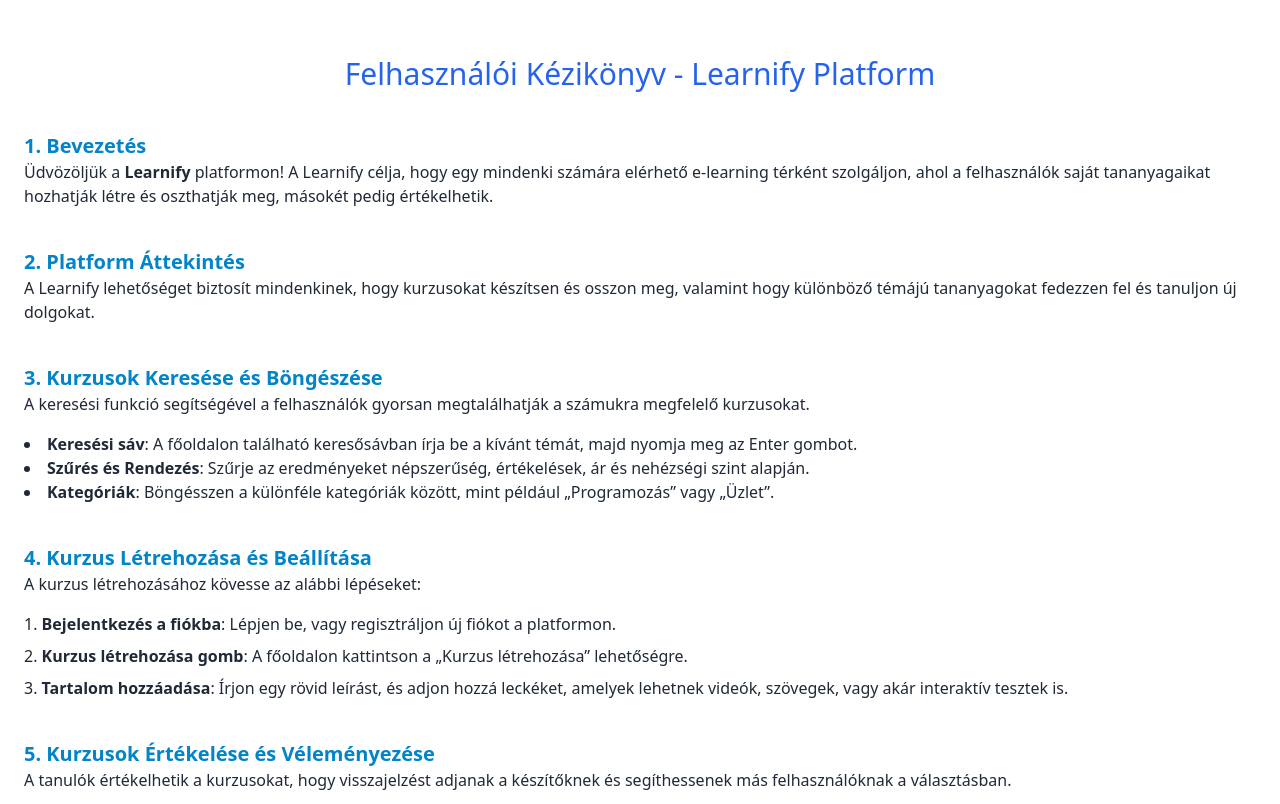
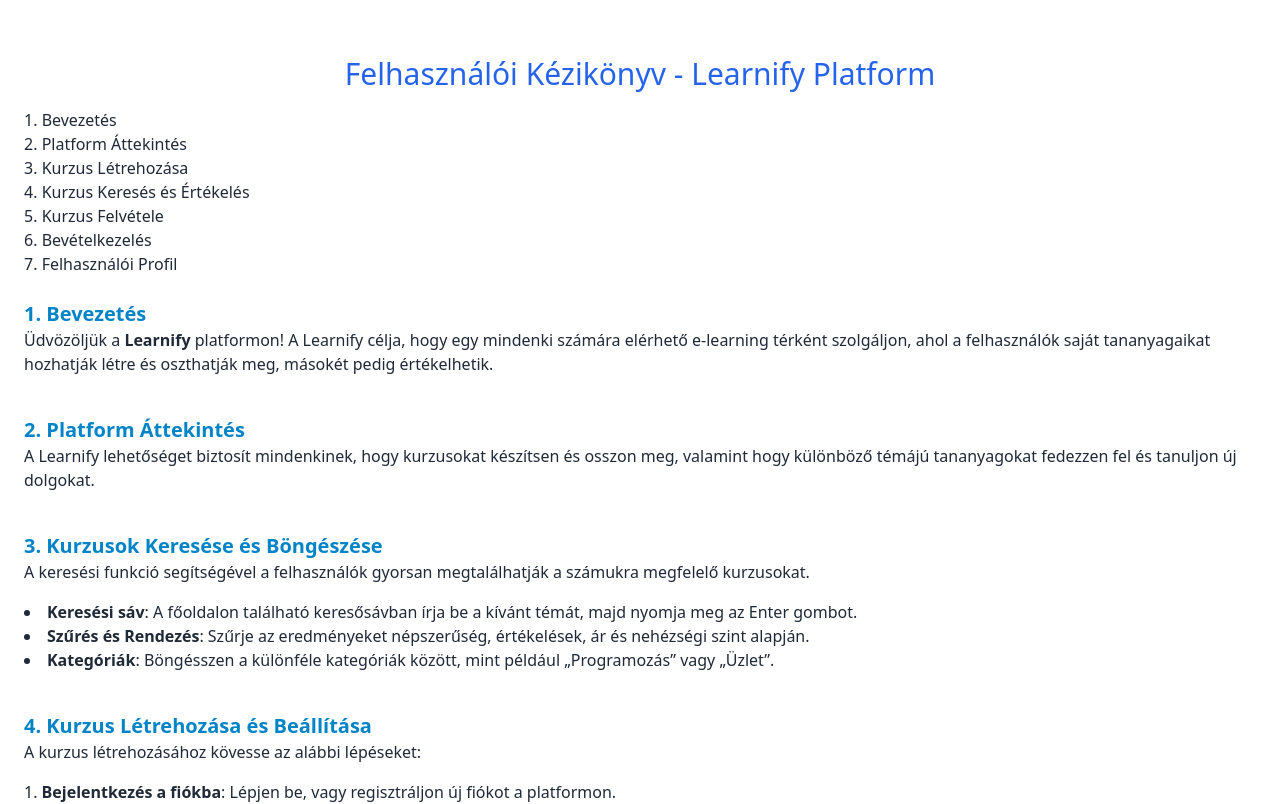
Before and after one commit to vaydominika/szoftvertech-h3, a Next.js app: page /user-guidebook in a window 1280 px wide. Shown: the top 804 px of the page. Built offline with nearby package versions, Linux system fonts and the light colour scheme.

Commit message:
edited guide book

```diff
--- a/src/app/user-guidebook/page.tsx
+++ b/src/app/user-guidebook/page.tsx
@@ -1,5 +1,3 @@
-import { Table, TableBody, TableRow, TableHeader } from "@/components/ui/table";
-
 export default function UserGuidebook() {
     const tableOfContents = [
         { number: "1.", title: "Bevezetés", id: "bevezetes" },
@@ -9,7 +7,6 @@
         { number: "5.", title: "Kurzus Felvétele", id: "kurzus-felvetele" },
         { number: "6.", title: "Bevételkezelés", id: "bevetelkezeles" },
         { number: "7.", title: "Felhasználói Profil", id: "felhasznaloi-profil" },
-        { number: "8.", title: "Gyakran Ismételt Kérdések", id: "gyik" },
     ];
 
     return (
@@ -18,8 +15,18 @@
             Felhasználói Kézikönyv - Learnify Platform
           </h1>
 
+          <nav>
+            <ul>
+              {tableOfContents.map(item => (
+                <li key={item.id}>
+                  <a href={`#${item.id}`}>{item.number} {item.title}</a>
+                </li>
+              ))}
+            </ul>
+          </nav>
+
           <section>
-            <h2 className="text-xl font-bold text-sky-600 pt-6">1. Bevezetés</h2>
+            <h2 id="bevezetes" className="text-xl font-bold text-sky-600 pt-6">1. Bevezetés</h2>
             <p className="mb-4">
               Üdvözöljük a <strong>Learnify</strong> platformon! A Learnify célja, hogy egy mindenki számára elérhető
               e-learning térként szolgáljon, ahol a felhasználók saját tananyagaikat hozhatják létre és oszthatják meg,
@@ -28,7 +35,7 @@
           </section>
 
           <section>
-            <h2 className="text-xl font-bold text-sky-600 pt-6">2. Platform Áttekintés</h2>
+            <h2 id="platfrom-attekintes"  className="text-xl font-bold text-sky-600 pt-6">2. Platform Áttekintés</h2>
             <p className="mb-4">
               A Learnify lehetőséget biztosít mindenkinek, hogy kurzusokat készítsen és osszon meg, valamint hogy
               különböző témájú tananyagokat fedezzen fel és tanuljon új dolgokat.
@@ -36,7 +43,7 @@
           </section>
 
           <section>
-            <h2 className="text-xl font-bold text-sky-600 pt-6">3. Kurzusok Keresése és Böngészése</h2>
+            <h2 id="kurzus-letrehozasa" className="text-xl font-bold text-sky-600 pt-6">3. Kurzusok Keresése és Böngészése</h2>
             <p className="mb-4">
               A keresési funkció segítségével a felhasználók gyorsan megtalálhatják a számukra megfelelő kurzusokat.
             </p>
@@ -54,7 +61,7 @@
           </section>
 
           <section>
-            <h2 className="text-xl font-bold text-sky-600 pt-6">4. Kurzus Létrehozása és Beállítása</h2>
+            <h2 id="kereses-ertekeles" className="text-xl font-bold text-sky-600 pt-6">4. Kurzus Létrehozása és Beállítása</h2>
             <p className="mb-4">
               A kurzus létrehozásához kövesse az alábbi lépéseket:
             </p>
@@ -72,7 +79,7 @@
           </section>
 
           <section>
-            <h2 className="text-xl font-bold text-sky-600 pt-6">5. Kurzusok Értékelése és Véleményezése</h2>
+            <h2 id="kurzus-felvetele" className="text-xl font-bold text-sky-600 pt-6">5. Kurzusok Értékelése és Véleményezése</h2>
             <p className="mb-4">
               A tanulók értékelhetik a kurzusokat, hogy visszajelzést adjanak a készítőknek és segíthessenek más
               felhasználóknak a választásban.
@@ -80,7 +87,7 @@
           </section>
 
           <section>
-            <h2 className="text-xl font-bold text-sky-600 pt-6">6. Bevételkezelés</h2>
+            <h2 id="bevetelkezeles" className="text-xl font-bold text-sky-600 pt-6">6. Bevételkezelés</h2>
             <p className="mb-4">
               A kurzuskészítők bevételeket szerezhetnek, ha fizetős tananyagokat hoznak létre. A bevételek kezelése
               egyszerű és átlátható a platform pénzügyi oldalán.
@@ -88,7 +95,7 @@
           </section>
 
           <section>
-            <h2 className="text-xl font-bold text-sky-600 pt-6">7. Felhasználói Profil és Előrehaladás</h2>
+            <h2 id="felhasznaloi-profil" className="text-xl font-bold text-sky-600 pt-6">7. Felhasználói Profil és Előrehaladás</h2>
             <p className="mb-4">
               A felhasználói profil alatt nyomon követheti tanulási előrehaladását, elvégzett kurzusait és értékeléseit.
             </p>
```
